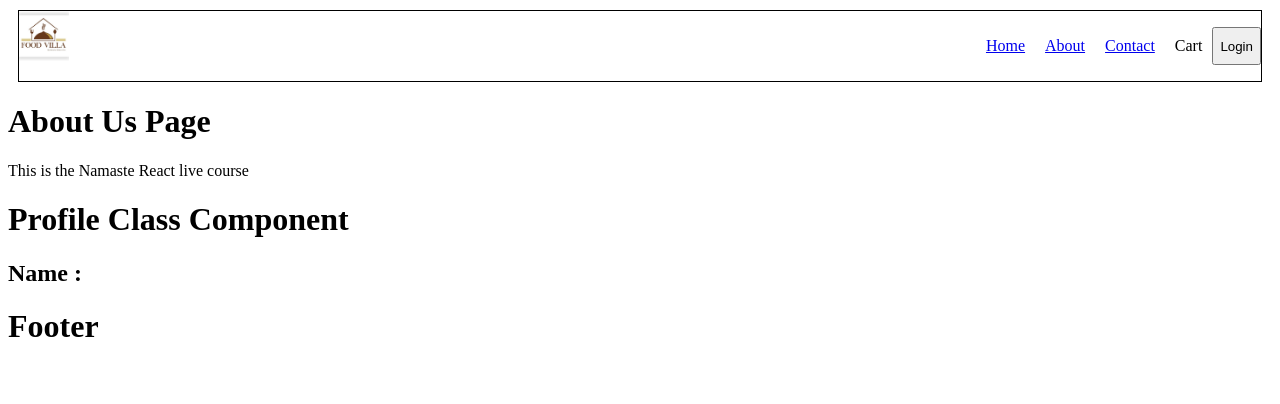
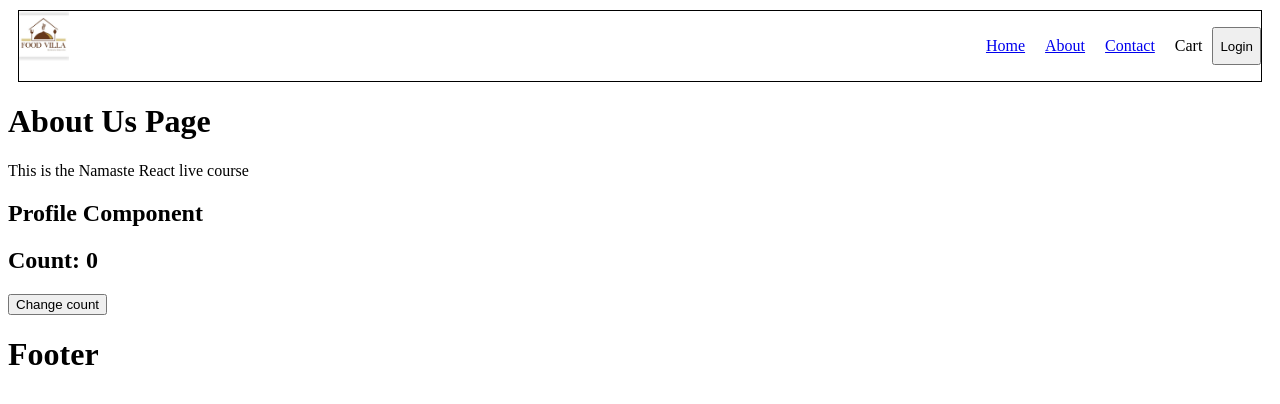
Before and after one commit to SaiVamshiK/NamasteJS-Contd, a React (Vite) app: page /about in a window 1280 px wide. Shown: the top 404 px of the page. Built offline with nearby package versions, Linux system fonts and the light colour scheme; no server answers.

Commit message:
Lesson 8 : cleanups for functional component

```diff
--- a/src/components/About.js
+++ b/src/components/About.js
@@ -16,7 +16,7 @@ export class About extends React.Component {
       <React.Fragment>
         <h1>About Us Page</h1>
         <p>This is the Namaste React live course</p>
-        <ProfileClass name={"Vamshi Class 1"} />
+        <Profile name={"Vamshi Class 1"} />
       </React.Fragment>
     );
   }
--- a/src/components/Profile.js
+++ b/src/components/Profile.js
@@ -3,9 +3,15 @@ import { useEffect, useState } from "react";
 const Profile = (props) => {
 
     let [count,setCount] = useState(0);
+    let timer;
 
     useEffect(() => {
         console.log('use effect');
+        timer = setInterval(() => {
+            console.log('Timer');
+        },1000);
+        // Now each time we come to the profile component a new setInterval is called.
+        // Because of this multiple setIntervals are created.
     },[]);
     console.log('Render');
     // First the render is printed then use effect is printed.
```
